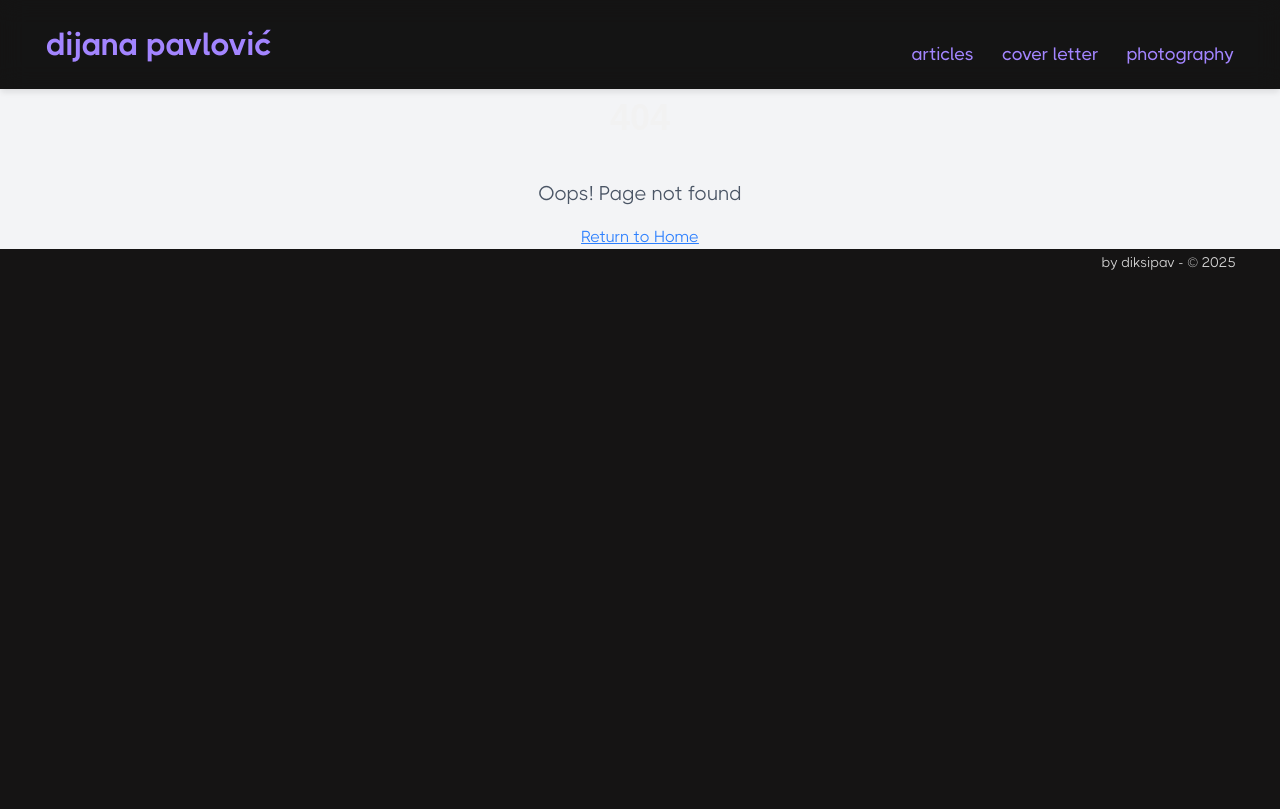
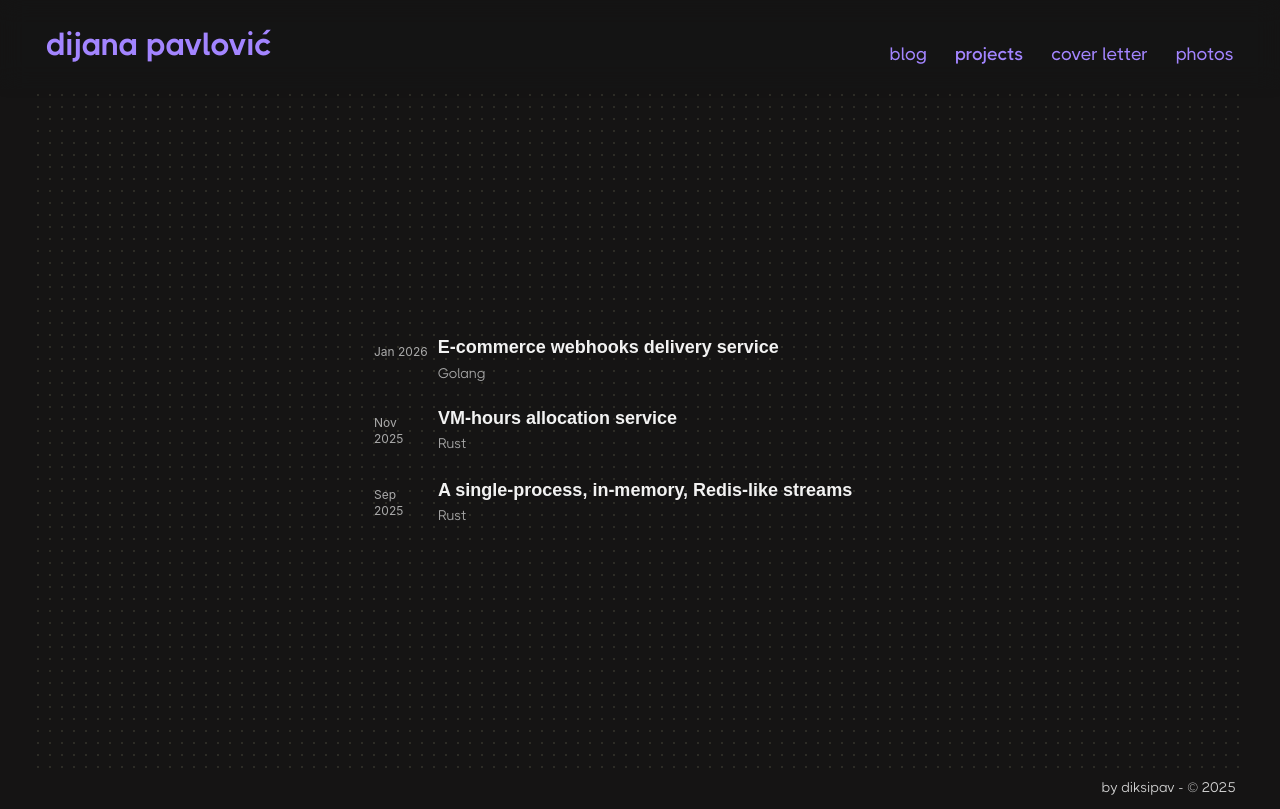
Before and after one commit to diksipav/diksipav, a Next.js app: page /projects in a window 1280 px wide. Before the commit this address had no page. Built offline with nearby package versions, Linux system fonts and the light colour scheme.

Commit message:
add projects page

```diff
--- a/app/articles/layout.tsx
+++ /dev/null
@@ -1,14 +0,0 @@
-import type { Metadata } from 'next';
-
-export const metadata: Metadata = {
-  title: 'Blog posts on software engineering, digital nomad life and my personal philosophies.',
-  description: 'Read blog posts on software engineering, including front-end and back-end development, JS/TS, Rust, and more. Occasionally, Sometimes, I also write about digital nomad life and personal philosophies.',
-};
-
-export default function ArticlesLayout({
-  children,
-}: {
-  children: React.ReactNode;
-}) {
-  return children;
-}
--- /dev/null
+++ b/app/blog/layout.tsx
@@ -0,0 +1,16 @@
+import type { Metadata } from "next";
+
+export const metadata: Metadata = {
+  title:
+    "Blog posts on software engineering, digital nomad life and my personal philosophies.",
+  description:
+    "Read blog posts on software engineering, including front-end and back-end development, JS/TS, Rust, and more. Occasionally, Sometimes, I also write about digital nomad life and personal philosophies.",
+};
+
+export default function BlogsLayout({
+  children,
+}: {
+  children: React.ReactNode;
+}) {
+  return children;
+}
--- a/app/components/BlogCard.tsx
+++ b/app/components/BlogCard.tsx
@@ -1,6 +1,6 @@
-import Link from 'next/link';
-import { BlogFrontmatter } from '@/hooks/useBlogs';
-import { createSlug } from '@/lib/utils';
+import Link from "next/link";
+import { BlogFrontmatter } from "@/hooks/useBlogs";
+import { createSlug } from "@/lib/utils";
 
 interface BlogCardProps {
   frontmatter: BlogFrontmatter;
@@ -10,22 +10,22 @@ interface BlogCardProps {
 const BlogCard = ({ frontmatter, showDesc = true }: BlogCardProps) => {
   const formatDate = (dateString: string) => {
     const date = new Date(dateString);
-    const month = date.toLocaleDateString('en-US', { month: 'short' });
+    const month = date.toLocaleDateString("en-US", { month: "short" });
     const day = date.getDate();
     const year = date.getFullYear();
     return `${month} ${day}, ${year}`;
   };
-  console.log('didi', frontmatter.title);
+
   return (
     <article className="flex">
       <div className="flex items-start gap-4 text-xs text-[#ababab] mb-2 mt-2 mr-2 max-w-[54px] shrink-0">
         <time>{formatDate(frontmatter.date)}</time>
       </div>
       <Link
-        href={`/articles/${createSlug(frontmatter.title)}`}
+        href={`/blog/${createSlug(frontmatter.title)}`}
         className="block hover:opacity-80 transition-opacity border-none hover:border-none"
       >
-        <h2 className="text-xl font-bold my-0 text-foreground leading-tight">
+        <h2 className="text-lg font-bold my-0 text-foreground leading-tight">
           {frontmatter.title}
         </h2>
         {showDesc && (
--- a/app/components/Layout.tsx
+++ b/app/components/Layout.tsx
@@ -6,7 +6,7 @@ interface LayoutProps {
 
 const Layout = ({ children }: LayoutProps) => {
   return (
-    <div className="px-5 sm:px-11 block sm:grid sm:grid-cols-[1fr_532px_1fr] 2xl:grid-cols-[1fr_612px_1fr] 3xl:grid-cols-[1fr_700px_1fr]">
+    <div className="px-5 sm:px-8 block sm:grid sm:grid-cols-[1fr_532px_1fr] 2xl:grid-cols-[1fr_612px_1fr] 3xl:grid-cols-[1fr_700px_1fr]">
       {children}
     </div>
   );
--- a/app/components/Nav.tsx
+++ b/app/components/Nav.tsx
@@ -1,5 +1,5 @@
-import Link from 'next/link';
-import { usePathname } from 'next/navigation';
+import Link from "next/link";
+import { usePathname } from "next/navigation";
 
 const Nav = () => {
   const isActive = (path: string) => {
@@ -9,28 +9,36 @@ const Nav = () => {
   return (
     <div className="flex items-center gap-x-4 sm:gap-x-6 z-[1] relative justify-end pt-2 md:pt-5 h-full">
       <Link
-        href="/articles"
+        href="/blog"
         className={`text-lg hover:cursor-pointer ${
-          isActive('/articles') ? 'font-semibold' : 'font-medium'
+          isActive("/blog") ? "font-semibold" : "font-medium"
         }`}
       >
-        articles
+        blog
+      </Link>
+      <Link
+        href="/projects"
+        className={`text-lg hover:cursor-pointer ${
+          isActive("/projects") ? "font-semibold" : "font-medium"
+        }`}
+      >
+        projects
       </Link>
       <Link
         href="/cover-letter"
         className={`text-lg hover:cursor-pointer ${
-          isActive('/cover-letter') ? 'font-semibold' : 'font-medium'
+          isActive("/cover-letter") ? "font-semibold" : "font-medium"
         }`}
       >
         cover letter
       </Link>
       <Link
-        href="/photography"
+        href="/photos"
         className={`text-lg hover:cursor-pointer ${
-          isActive('/photography') ? 'font-semibold' : 'font-medium'
+          isActive("/photos") ? "font-semibold" : "font-medium"
         }`}
       >
-        photography
+        photos
       </Link>
     </div>
   );
--- /dev/null
+++ b/app/components/ProjectCard.tsx
@@ -0,0 +1,29 @@
+interface ProjectCardProps {
+  title: string;
+  date: string;
+  tag: string;
+  href: string;
+}
+
+const ProjectCard = ({ title, date, tag, href }: ProjectCardProps) => {
+  return (
+    <article className="flex">
+      <div className="flex items-start gap-4 text-xs text-[#ababab] mb-2 mt-2 mr-2 max-w-[54px] shrink-0">
+        <time>{date}</time>
+      </div>
+      <a
+        href={href}
+        target="_blank"
+        rel="noopener noreferrer"
+        className="block hover:opacity-80 transition-opacity border-none hover:border-none"
+      >
+        <h2 className="text-lg font-bold my-0 text-foreground leading-tight">
+          {title}
+        </h2>
+        <p className="text-sm mt-1 mb-0 text-[#ababab]">{tag}</p>
+      </a>
+    </article>
+  );
+};
+
+export default ProjectCard;
--- /dev/null
+++ b/app/projects/layout.tsx
@@ -0,0 +1,14 @@
+import type { Metadata } from "next";
+
+export const metadata: Metadata = {
+  title: "Projects.",
+  description: "Projects I've built for fun and learning.",
+};
+
+export default function ProjectsLayout({
+  children,
+}: {
+  children: React.ReactNode;
+}) {
+  return children;
+}
--- /dev/null
+++ b/app/projects/page.tsx
@@ -0,0 +1,40 @@
+import Layout from "@/components/Layout";
+import ProjectCard from "@/components/ProjectCard";
+
+export default async function ProjectsPage() {
+  return (
+    <Layout>
+      <div
+        className="w-[calc(100vw-40px)] sm:w-[calc(100vw-64px)]"
+        style={{
+          backgroundImage:
+            "radial-gradient(circle, rgba(255,255,194,0.1) 1px, transparent 1px)",
+          backgroundSize: "12px 12px",
+        }}
+      >
+        <div className="col-start-2 flex justify-center items-center min-h-[calc(100vh-96px-35px)] sm:min-h-[calc(100vh-80px-35px)]">
+          <div className="w-full max-w-[532px] group [&>*:not(:last-child)]:mb-6">
+            <ProjectCard
+              title="E-commerce webhooks delivery service"
+              date="Jan 2026"
+              tag="Golang"
+              href="https://github.com/diksipav/e-commerce-webooks"
+            />
+            <ProjectCard
+              title="VM-hours allocation service"
+              date="Nov 2025"
+              tag="Rust"
+              href="https://github.com/diksipav/concurrent-http-service"
+            />
+            <ProjectCard
+              title="A single-process, in-memory, Redis-like streams"
+              date="Sep 2025"
+              tag="Rust"
+              href="https://github.com/diksipav/redis-streams"
+            />
+          </div>
+        </div>
+      </div>
+    </Layout>
+  );
+}
```
Also changed, not shown: app/blog/page.tsx (renamed from app/articles/page.tsx, +18 -18 lines), app/components/BackgroundCircles.tsx (+9 -9 lines), app/blog/[title]/page.tsx (renamed from app/articles/[title]/page.tsx), app/photos/page.tsx (renamed from app/photography/page.tsx).
